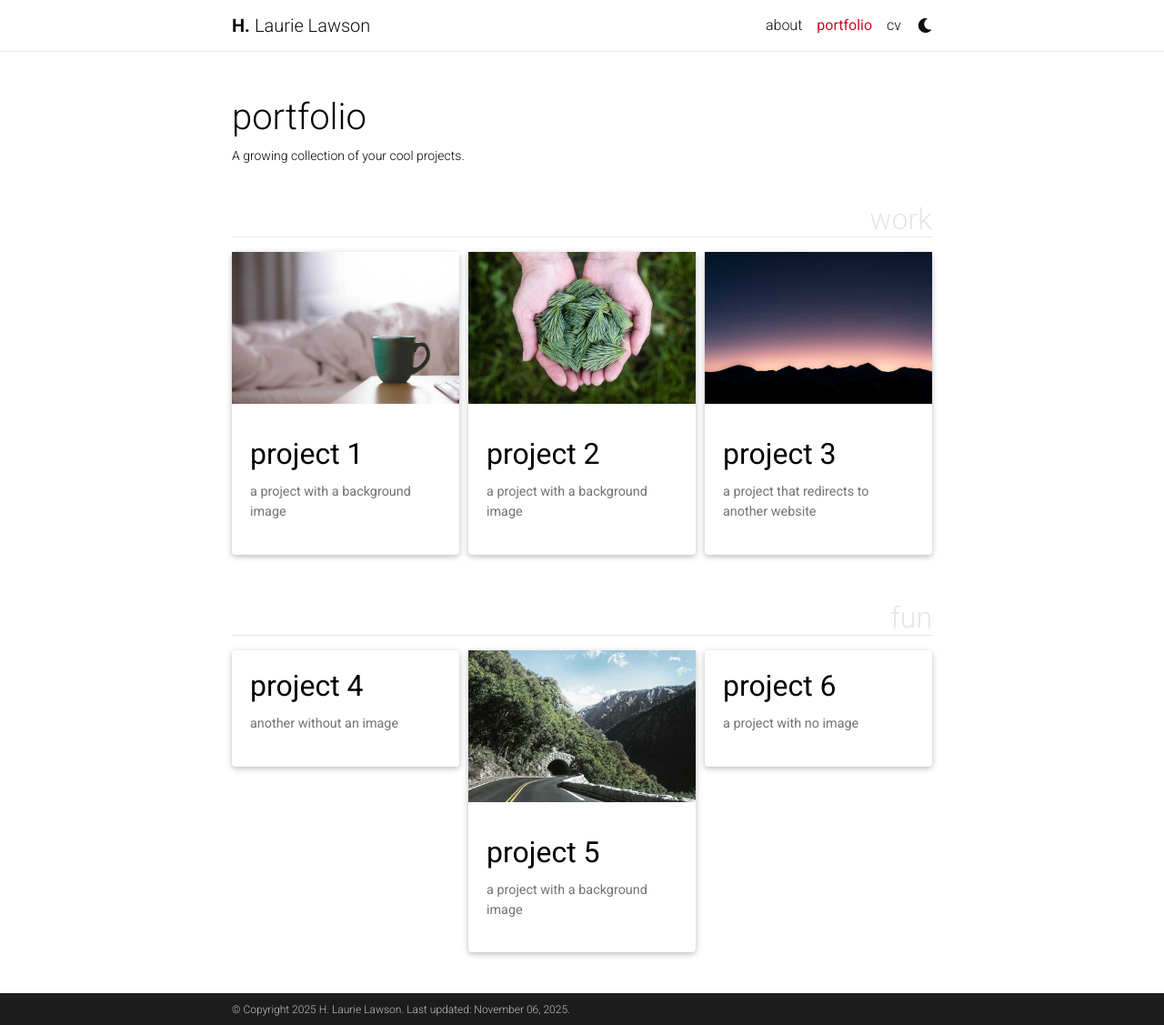
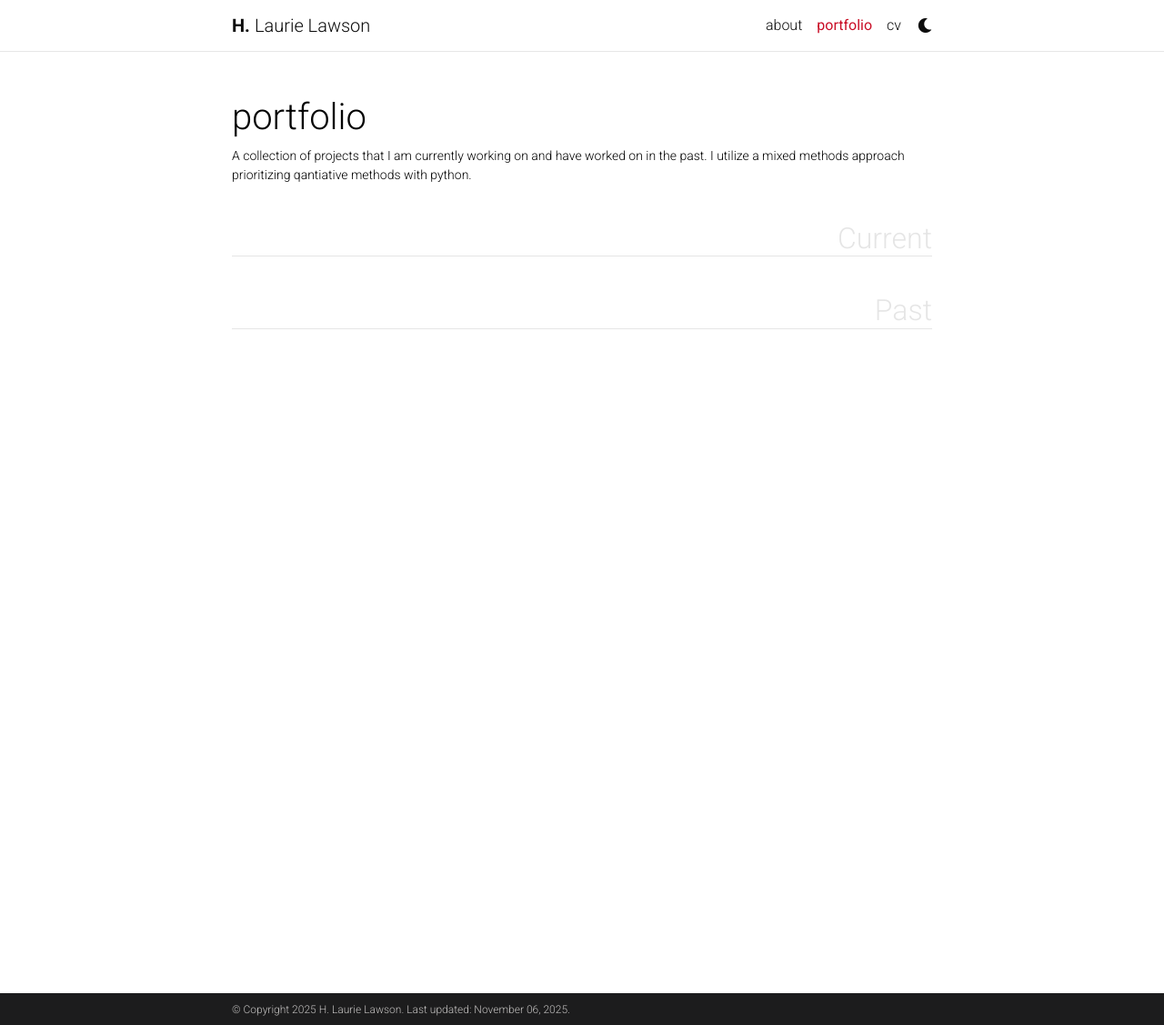
Before and after one commit to hlaurielawson/hlaurielawson.github.io, a Jekyll site: the page built from _pages/portfolio.md, in a window 1280 px wide and 1127 px high. Shown: the whole window at 91% size. Built offline with Jekyll 4.4.1, drawn with Linux system fonts in a browser that asks for light colours; full-size pictures stand in for the smaller copies a plugin makes; comment, search, counter and statistics services are not loaded; a style sheet for code colours, icons or effects is not loaded.

Commit message:
Update portfolio.md

```diff
--- a/_pages/portfolio.md
+++ b/_pages/portfolio.md
@@ -2,10 +2,10 @@
 layout: page
 title: portfolio
 permalink: /projects/
-description: A growing collection of your cool projects.
+description: A collection of projects that I am currently working on and have worked on in the past. I utilize a mixed methods approach prioritizing qantiative methods with python.
 nav: true
 nav_order: 2
-display_categories: [work, fun]
+display_categories: [Current, Past]
 horizontal: false
 ---
 
```
